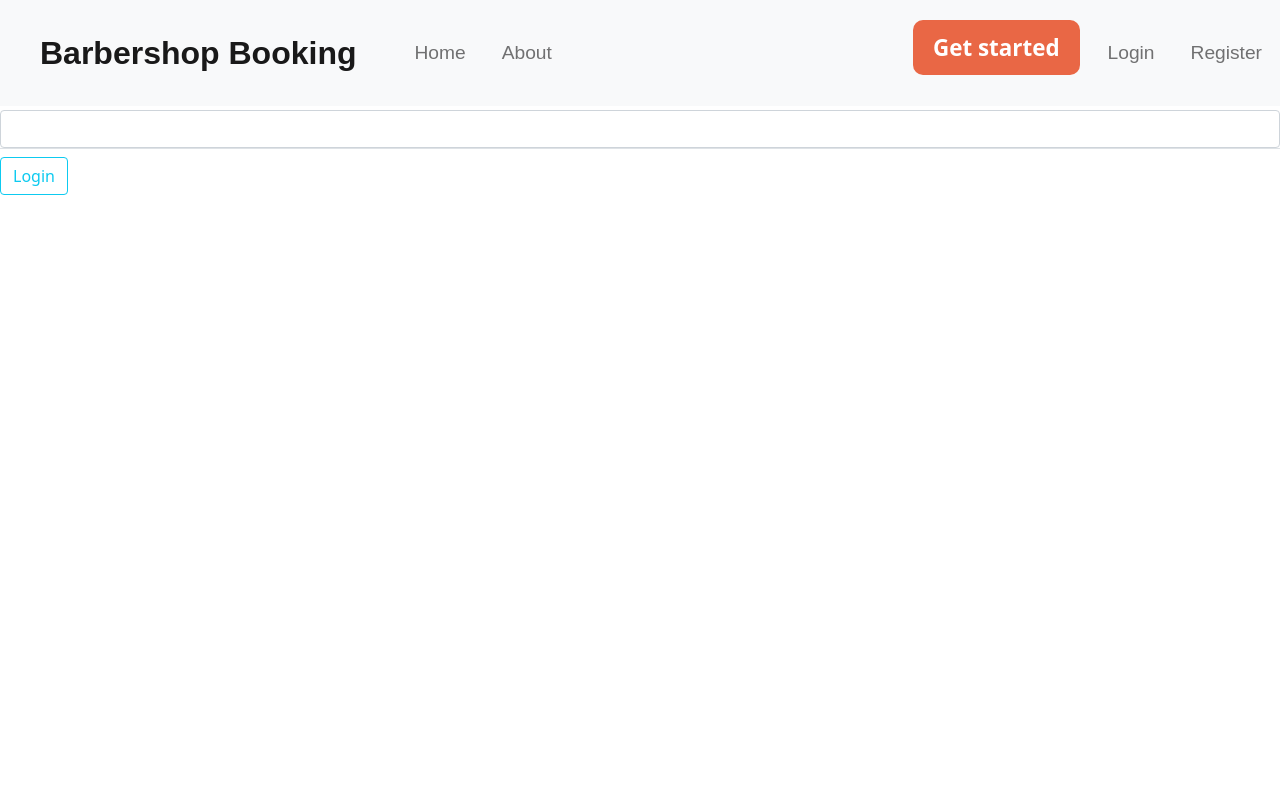
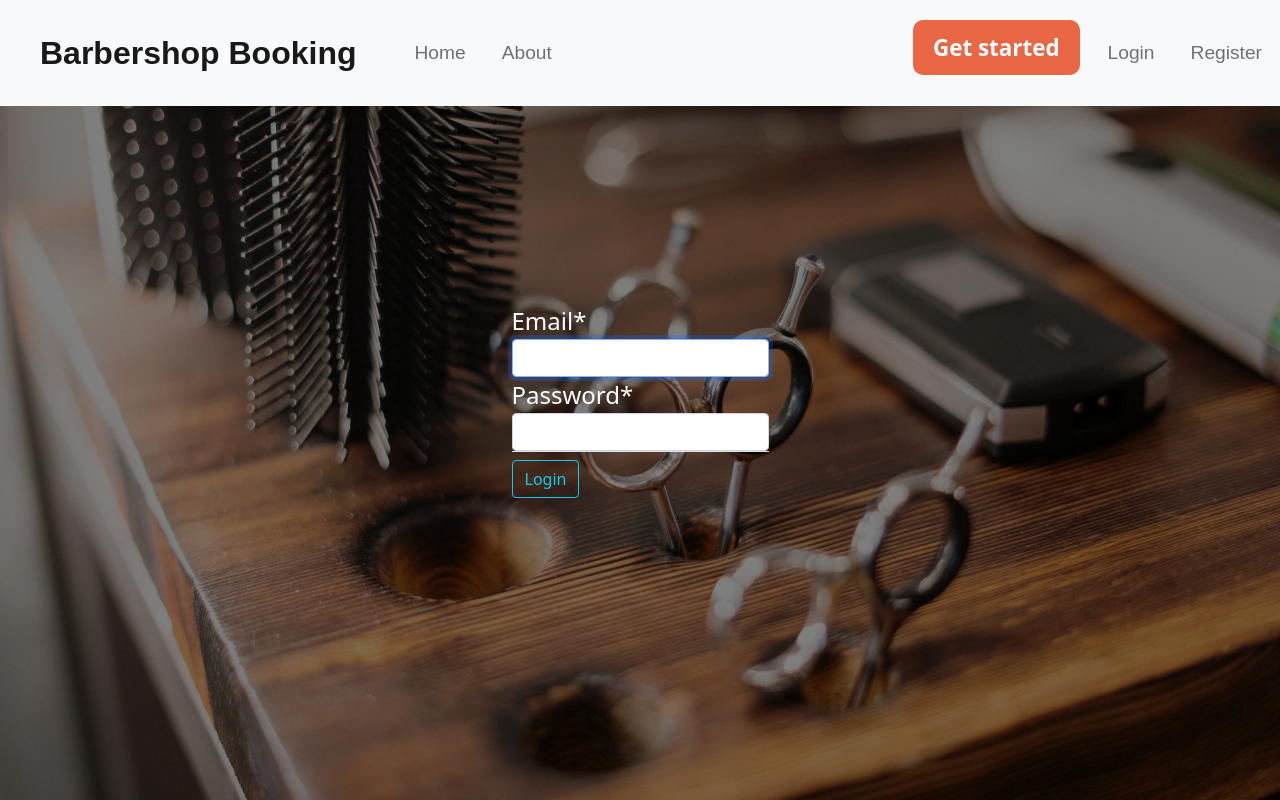
Before and after one commit to BuddyLich/django_practices, a Django app: page /login/ in a window 1280 px wide. Run offline with Django 3.2, Linux system fonts and the light colour scheme; some libraries are stand-ins or nearby versions; some web fonts are replaced.

Commit message:
gitflow-feature-stash: login_page

```diff
--- a/barber_shop_booking_system/users/static/users/css/users.css
+++ b/barber_shop_booking_system/users/static/users/css/users.css
@@ -1,3 +1,31 @@
-. login-background {
+.login-background {
+  background-image: url('/static/users/images/login_background.jpeg');
+  background-repeat: no-repeat;
+  background-size: cover;
+  background-position: bottom center;
+  height: 100vh;
+  color: white;
+  display: flex;
+  justify-content: center;
+  align-items: center;
+  z-index: -1;
+}
 
+.login-background::before {
+  content: "";
+  position: absolute;
+  top: 0;
+  left: 0;
+  width: 100%;
+  height: 100%;
+  background-color: rgba(0, 0, 0, 0.5);
+  z-index: 1;
 }
+
+.login-background div{
+  z-index:3;
+}
+
+.loginForm {
+  z-index: 3;
+}
--- a/barber_shop_booking_system/users/templates/customer/login.html
+++ b/barber_shop_booking_system/users/templates/customer/login.html
@@ -1,13 +1,14 @@
 {% extends "booking/base.html" %}
 {% load crispy_forms_tags %}
 {% block content %}
+
+<div class="login-background">
     <div>
-        <form method="POST">
+        <form method="POST" id="loginForm">
         {% csrf_token %}
         <fieldset class="form-group">
             <legend class="border-bottom mb-r">
                 {{ form|crispy }}
-<!--                    {{ customer_form|crispy }}-->
             </legend>
         </fieldset>
         <div class="form-group">
@@ -15,4 +16,20 @@
         </div>
         </form>
     </div>
+
+</div>
+
+<!--    <div>-->
+<!--        <form method="POST">-->
+<!--            {% csrf_token %}-->
+<!--            <fieldset class="form-group">-->
+<!--                <legend class="border-bottom mb-r">-->
+<!--                    {{ form|crispy }}-->
+<!--                </legend>-->
+<!--            </fieldset>-->
+<!--        <div class="form-group">-->
+<!--            <button class="btn btn-outline-info" type="submit">Login</button>-->
+<!--        </div>-->
+<!--        </form>-->
+    </div>
 {% endblock %}
```
Lines whose indentation alone changed are shown as unchanged.
